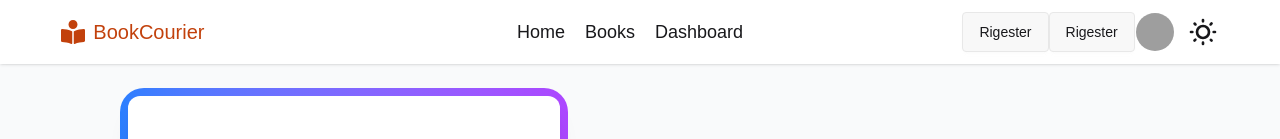
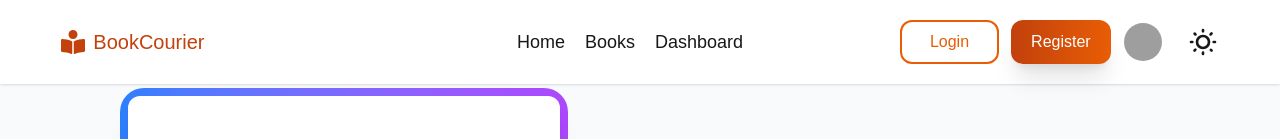
Before and after one commit to aftabfarhanarko/BookCourier-Client, a React (Vite) app: page /auth/rigester in a window 1280 px wide. Shown: the top 139 px of the page. Built offline with nearby package versions, Linux system fonts and the light colour scheme; no server answers; grey boxes are pictures that could not be loaded; a web font is replaced by a local one.

Commit message:
user rigester email and password intriget now

```diff
--- a/package.json
+++ b/package.json
@@ -35,6 +35,7 @@
     "react-router": "^7.10.1",
     "react-typed": "^2.0.12",
     "react-typist-component": "^1.1.1",
+    "sonner": "^2.0.7",
     "swiper": "^12.0.3",
     "tailwindcss": "^4.1.17"
   },
--- a/src/components/Auth/Login.jsx
+++ b/src/components/Auth/Login.jsx
@@ -17,7 +17,7 @@ const Login = () => {
     console.log(data);
   };
   return (
-    <div className="flex justify-center items-center min-h-[80vh] w-full">
+    <div className="flex justify-center items-center min-h-screen w-full">
       <div className="grid gap-8">
         <section
           id="back-div"
--- a/src/components/Auth/Rigester.jsx
+++ b/src/components/Auth/Rigester.jsx
@@ -1,10 +1,12 @@
-import React, { useState } from "react";
+import React, { use, useContext, useState } from "react";
 import { useForm } from "react-hook-form";
 import { FaUserAlt } from "react-icons/fa";
 import { HiOutlineMail } from "react-icons/hi";
 import { RiLockPasswordLine } from "react-icons/ri";
 import { MdOutlineRemoveRedEye } from "react-icons/md";
 import { FaRegEyeSlash } from "react-icons/fa6";
+import useAuth from "../../hooks/useAuth";
+import { toast } from "sonner";
 
 const Rigester = () => {
   const [show, setShow] = useState(false);
@@ -14,11 +16,33 @@ const Rigester = () => {
     handleSubmit,
   } = useForm();
 
+  const { rigersterNow, updetUserInfo, googleLogin } = useAuth();
+
   const handelRegister = (data) => {
-    console.log(data);
+    const email = data.email;
+    const password = data.password;
+    rigersterNow(email, password)
+      .then((res) => {
+        console.log(res.user);
+      })
+      .catch((err) => {
+        toast.warning(err.code);
+      });
+    console.log(email, password);
   };
+
+
+  const handelGoogleRigester = () => {
+    console.log("Google L:ogin Now");
+
+  };
+
+  const handelGithubLogin = () => {
+    console.log("Github Login Now");
+
+  }
   return (
-    <div className="flex justify-center items-center min-h-[80vh] w-full">
+    <div className="flex justify-center items-center min-h-screen w-full">
       <div className="grid gap-8">
         <section
           id="back-div"
@@ -168,6 +192,7 @@ const Rigester = () => {
               className="flex justify-center gap-4 mt-5"
             >
               <button
+              onClick={handelGoogleRigester}
                 className="
     p-2 rounded-lg
     shadow-lg
@@ -195,6 +220,7 @@ const Rigester = () => {
               </button>
 
               <button
+              onClick={handelGithubLogin}
                 className="
     p-2 rounded-lg
     shadow-lg
--- a/src/components/ui/Navbar.jsx
+++ b/src/components/ui/Navbar.jsx
@@ -16,7 +16,7 @@ const Navbar = () => {
 
   // const user = useAuth();
   return (
-    <div className=" bg-base-100 shadow-sm  z-90">
+    <div className=" bg-base-100 shadow-sm py-2.5 z-90">
       <div className="navbar  w-11/12 mx-auto">
         <div className="navbar-start flex gap-2 items-center">
           <FaBookReader className="h-6 w-6  text-primary" />
@@ -42,9 +42,47 @@ const Navbar = () => {
             </li>
           </ul>
         </div>
-        <div className="navbar-end">
-          <Link to="/auth/rigester" className=" btn">Rigester</Link>
-          <Link to="/auth/login" className=" btn">Rigester</Link>
+        <div className="navbar-end flex gap-3">
+          <Link
+            to="/auth/login"
+            className="
+    px-7 py-2
+    rounded-xl
+    font-semibold
+    text-[#e85d04]
+    border-2 border-[#e85d04]
+    transition-all
+    hover:border-1
+    hover:outline-none
+    duration-300
+    hover:bg-gradient-to-r from-[#C2410C] to-[#e85d04]
+    hover:text-white
+    hover:shadow-xl
+    hover:scale-105
+    active:scale-95
+  "
+          >
+            Login
+          </Link>
+
+          <Link
+            to="/auth/rigester"
+            className="
+    px-5 py-2.5
+    rounded-xl
+    text-white
+    font-semibold
+    bg-gradient-to-r from-[#C2410C] to-[#e85d04]
+    shadow-xl
+    transition-all
+    duration-300
+    hover:from-[#a7360b] hover:to-[#c2410c]
+    hover:scale-105
+    active:scale-95
+  "
+          >
+            Register
+          </Link>
           {/* {user.length===0 ? (
             " "
           ) : ( */}
--- a/src/contexts/AuthComtext.jsx
+++ b/src/contexts/AuthComtext.jsx
@@ -1,3 +1,3 @@
 import { createContext } from "react";
 
-export const AuthCntext = createContext(null);
+export const AuthContext = createContext(null);
--- a/src/contexts/ComtextProvider.jsx
+++ b/src/contexts/ComtextProvider.jsx
@@ -1,19 +1,26 @@
 import React, { useEffect, useState } from "react";
-import { AuthCntext } from "./AuthComtext";
 import {
   createUserWithEmailAndPassword,
+  GoogleAuthProvider,
   onAuthStateChanged,
   signInWithEmailAndPassword,
+  signInWithPopup,
   signOut,
   updateProfile,
 } from "firebase/auth";
 import { auth } from "../firebase/firebase.config";
+import { AuthContext } from "./AuthComtext";
+
+
+const providergoogle = new GoogleAuthProvider();
+
+
 
 const ComtextProvider = ({ children }) => {
   const [loding, setLoding] = useState(false);
   const [user, setUser] = useState(null);
 
-  const userCreat = (email, password) => {
+  const rigersterNow = (email, password) => {
     setLoding(false);
     return createUserWithEmailAndPassword(auth, email, password);
   };
@@ -32,6 +39,10 @@ const ComtextProvider = ({ children }) => {
     setLoding(false);
     return signOut(auth);
   };
+    const googleLogin = () => {
+    return signInWithPopup(auth, providergoogle);
+  };
+
 
   useEffect(() => {
     const unsubccripet = onAuthStateChanged(auth, (currentUser) => {
@@ -46,14 +57,15 @@ const ComtextProvider = ({ children }) => {
   }, []);
 
   const userInfo = {
-    userCreat,
+    rigersterNow,
     signUpUser,
     updetUserInfo,
     loding,
     user,
     userLogOut,
+    googleLogin
   };
-  return <AuthCntext.Provider value={userInfo}>{children}</AuthCntext.Provider>;
+  return <AuthContext.Provider value={userInfo}>{children}</AuthContext.Provider>;
 };
 
 export default ComtextProvider;
--- a/src/hooks/useAuth.jsx
+++ b/src/hooks/useAuth.jsx
@@ -1,9 +1,10 @@
-import React, { use } from 'react';
-import { AuthCntext } from '../contexts/AuthComtext';
+import React, {  useContext } from 'react';
+import { AuthContext } from '../contexts/AuthComtext';
+
 
 const useAuth = () => {
-    const {user} = use(AuthCntext);
-    return user
+    const userInfo = useContext(AuthContext);
+    return userInfo
 };
 
 export default useAuth;
--- a/src/main.jsx
+++ b/src/main.jsx
@@ -8,13 +8,18 @@ import {
   ReactQueryDevtools,
   ReactQueryDevtoolsPanel,
 } from "@tanstack/react-query-devtools";
+import ComtextProvider from "./contexts/ComtextProvider";
+import { Toaster } from "sonner";
 
 const queryClient = new QueryClient();
 createRoot(document.getElementById("root")).render(
   <StrictMode>
     <QueryClientProvider client={queryClient}>
-      <RouterProvider router={router}></RouterProvider>
-      {/* <ReactQueryDevtoolsPanel initialIsOpen={true} /> */}
+      <ComtextProvider>
+        <Toaster position="top-center" />
+        <RouterProvider router={router}></RouterProvider>
+        {/* <ReactQueryDevtoolsPanel initialIsOpen={true} /> */}
+      </ComtextProvider>
     </QueryClientProvider>
   </StrictMode>
 );
```
Also changed, not shown: 1 other file (tests, documents, lock files or other folders). Lines whose indentation alone changed are shown as unchanged.
